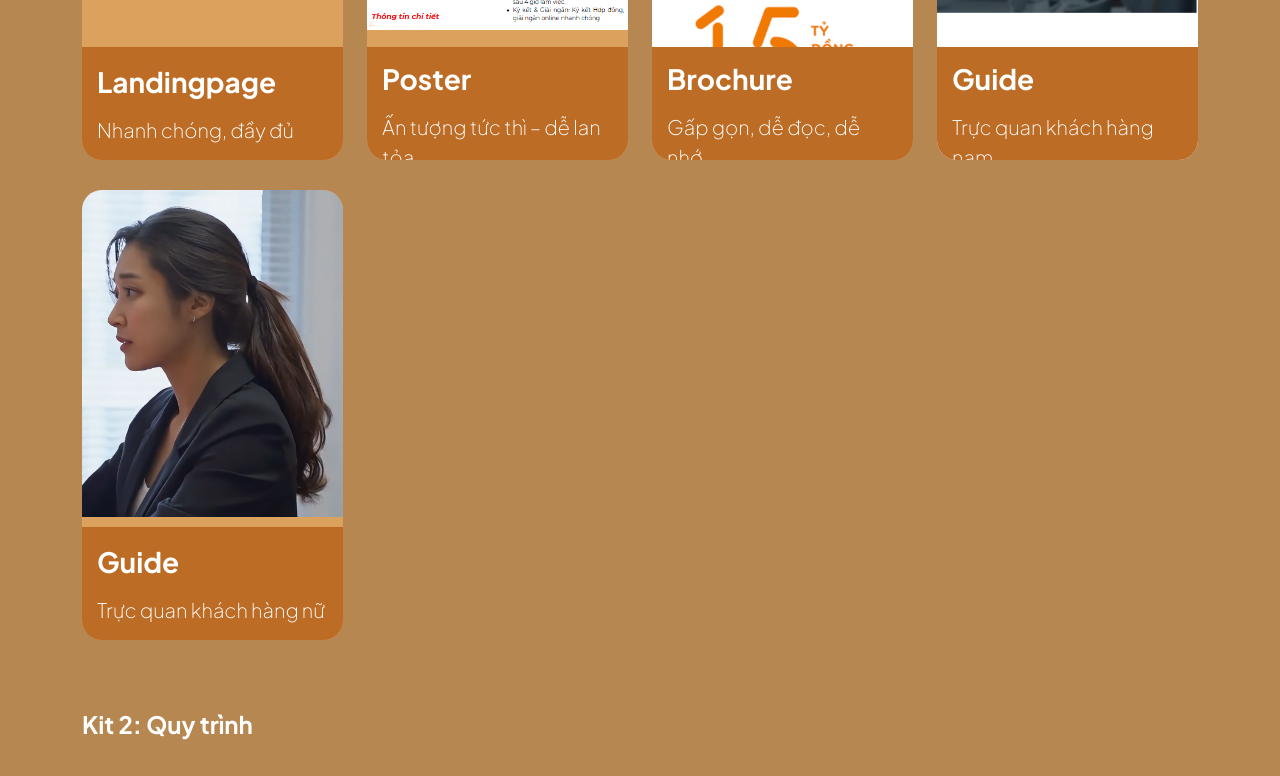
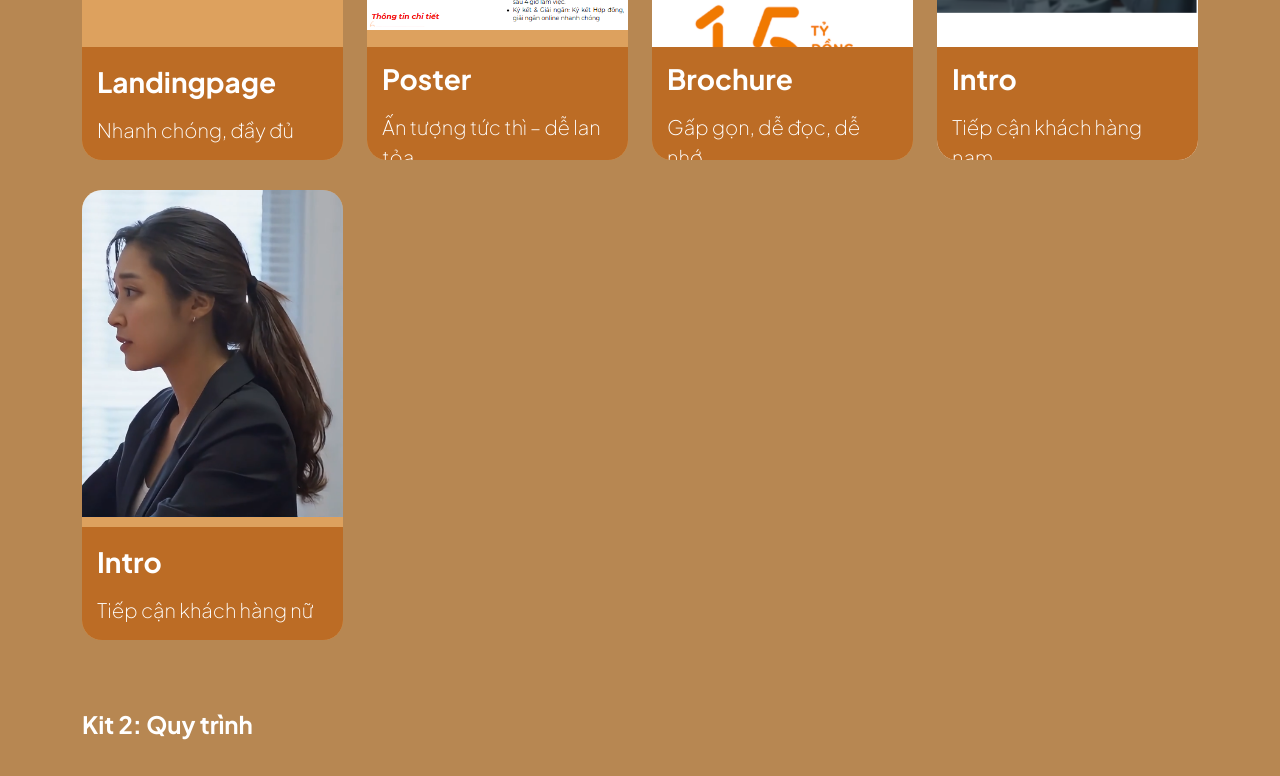
Before and after one commit to chuongnq3/mastercard_worldelite, a plain HTML site: page M_Flex.html in a window 1280 px wide. Shown: the part 499-1275 px from the top of the page. Drawn offline with Linux system fonts and the light colour scheme.

Commit message:
Update M_Flex.html

```diff
--- a/M_Flex.html
+++ b/M_Flex.html
@@ -118,9 +118,9 @@
                             <div class="team-block-wrap1">
                                 <div class="team-block-info1 d-flex flex-column">
                                     <div class="d-flex mt-auto mb-3">
-                                        <h4 class="text-white mb-0">Guide</h4>
+                                        <h4 class="text-white mb-0">Intro</h4>
                                     </div>
-                                    <p class="text-white mb-0">Trực quan khách hàng nam</p>
+                                    <p class="text-white mb-0">Tiếp cận khách hàng nam</p>
                                 </div>
                                 <div class="team-block-image-wrap1">
                                     <img src="images/Video_MFlex_nam.png"
@@ -135,9 +135,9 @@
                             <div class="team-block-wrap1">
                                 <div class="team-block-info1 d-flex flex-column">
                                     <div class="d-flex mt-auto mb-3">
-                                        <h4 class="text-white mb-0">Guide</h4>
+                                        <h4 class="text-white mb-0">Intro</h4>
                                     </div>
-                                    <p class="text-white mb-0">Trực quan khách hàng nữ</p>
+                                    <p class="text-white mb-0">Tiếp cận khách hàng nữ</p>
                                 </div>
                                 <div class="team-block-image-wrap1">
                                     <img src="images/Video_MFlex_nữ.png"
```
